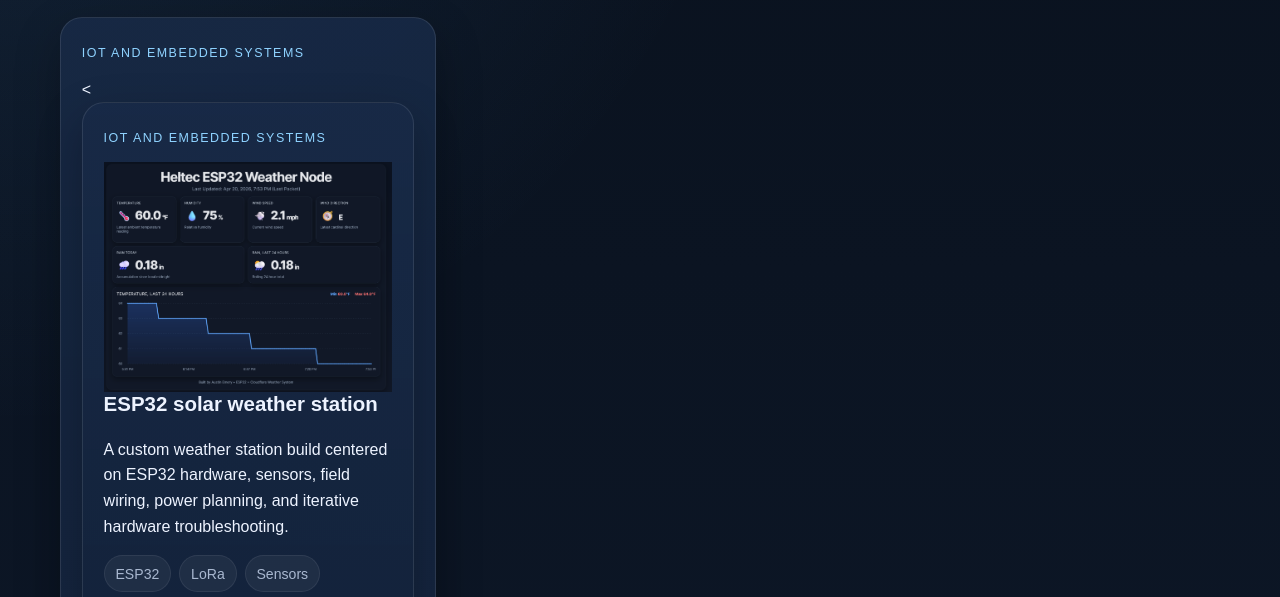
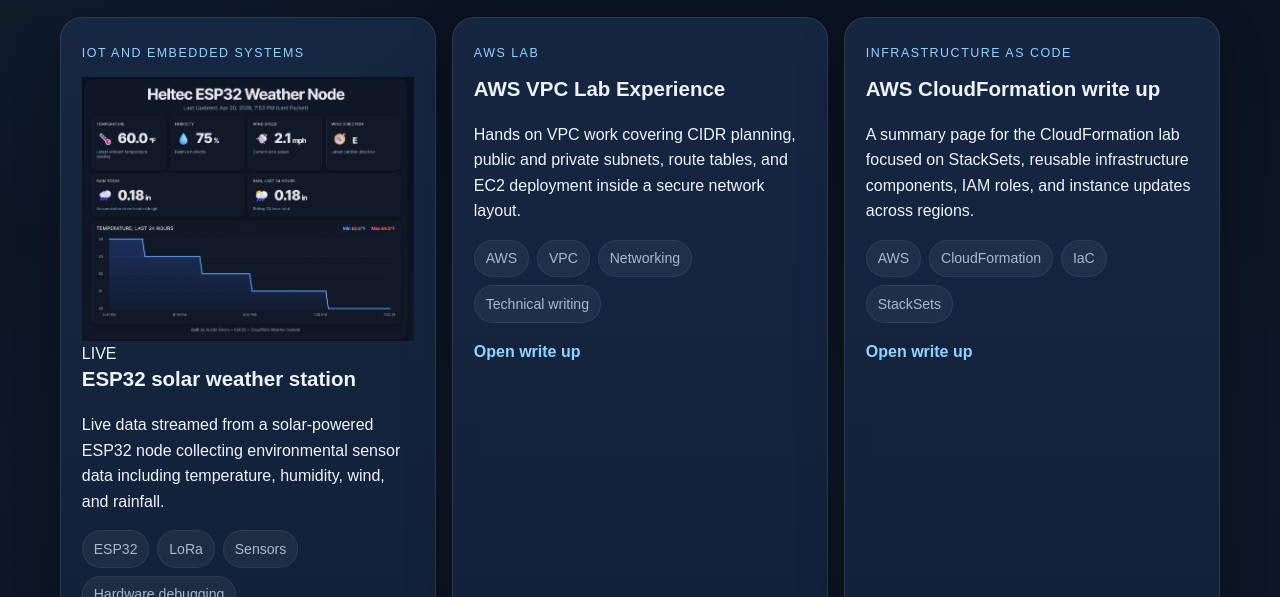
Before and after one commit to G0ld8aR/austin-emery.com, a plain HTML site: page projects.html in a window 1280 px wide. Shown: the part 340-937 px from the top of the page. Drawn offline with Linux system fonts and the light colour scheme.

Commit message:
Update projects.html

```diff
--- a/projects.html
+++ b/projects.html
@@ -47,25 +47,22 @@
 
     <div class="card-grid">
 
-      <!-- WEATHER STATION CARD -->
       <article class="card">
         <div class="eyebrow">IoT and embedded systems</div>
 
-        <!-- CLICKABLE IMAGE + LIVE BADGE -->
         <div class="project-img-wrap">
           <a href="https://austin-emery.com/api/weather" target="_blank" rel="noopener">
-            <<article class="card">
-  <div class="eyebrow">IoT and embedded systems</div>
-
-  <!-- NEW IMAGE -->
             <img src="/assets/images/weather-dashboard.png"
                  alt="Heltec ESP32 Weather Node Dashboard"
                  class="project-img">
+            <span class="live-badge">LIVE</span>
+          </a>
+        </div>
 
         <h3>ESP32 solar weather station</h3>
 
         <p>
-    A custom weather station build centered on ESP32 hardware, sensors, field wiring, power planning, and iterative hardware troubleshooting.
+          Live data streamed from a solar-powered ESP32 node collecting environmental sensor data including temperature, humidity, wind, and rainfall.
         </p>
 
         <div class="tags">
@@ -78,7 +75,6 @@
         </div>
       </article>
 
-      <!-- OTHER PROJECTS -->
       <article class="card">
         <div class="eyebrow">AWS lab</div>
         <h3>AWS VPC Lab Experience</h3>
```
Lines whose indentation alone changed are shown as unchanged.
